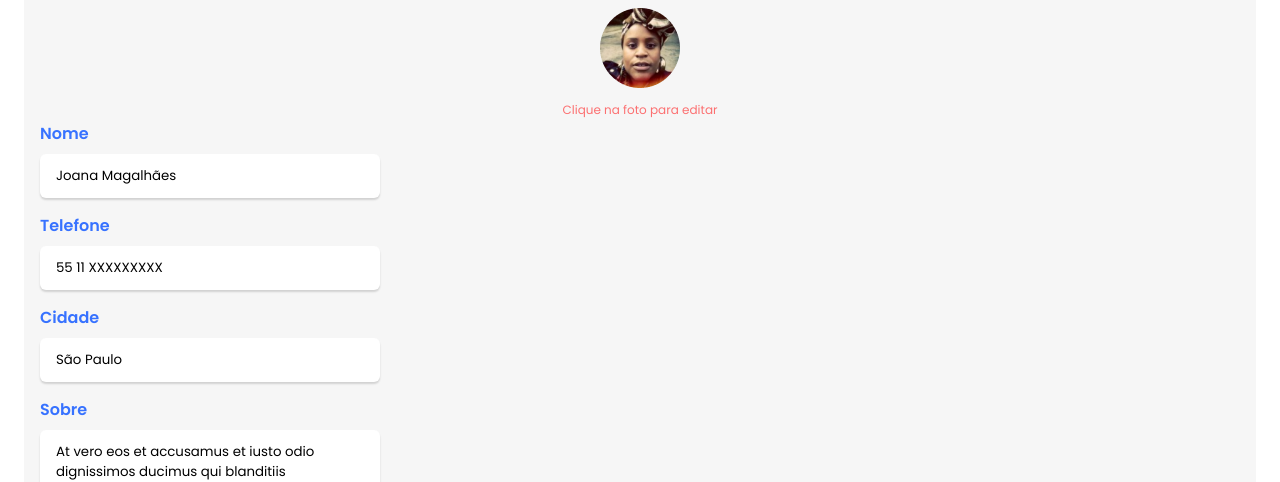
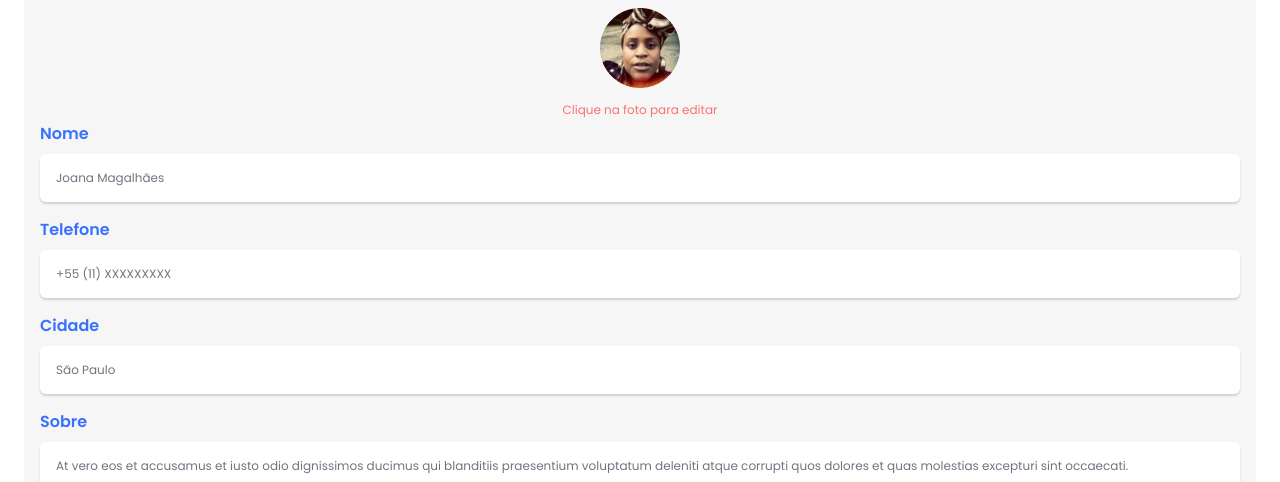
Before and after one commit to paulobarone/adopet, a plain HTML site: page src/pages/perfil.html in a window 1280 px wide. Shown: the part 324-806 px from the top of the page. Drawn offline with Linux system fonts and the light colour scheme.

Commit message:
perfil page textarea bug fix

```diff
--- a/public/styles/global.css
+++ b/public/styles/global.css
@@ -11,9 +11,4 @@
 
 body, button, input, textarea, ::placeholder {
   font-family: 'Poppins', sans-serif;
-  max-width: 312px;
 }
-
-body, button, input, textarea, ::placeholder {
-  font-family: 'Poppins', sans-serif;
-}
--- a/public/styles/perfil.css
+++ b/public/styles/perfil.css
@@ -66,10 +66,27 @@ label {
   outline: none;
   resize: none;
 
+  font-size: 12px;
+  line-height: 24px;
   padding: 12px 12px 12px 16px;
   border-radius: 6px;
+  color: var(--gray);
+  background: var(--white);
   box-shadow: 0px 2px 2px rgba(0, 0, 0, 0.15);
   margin-bottom: 16px;
+}
+
+.input::placeholder {
+  color: var(--gray-200);
+}
+
+.input-textarea {
+  font-size: 12px;
+}
+
+.input-textarea[contenteditable]:empty::before {
+  content: "Fale mais sobre você";
+  color: var(--gray-200);
 }
 
 .button-container {
--- a/src/pages/perfil.html
+++ b/src/pages/perfil.html
@@ -38,16 +38,16 @@
       </div>
 
       <label for="name">Nome</label>
-      <input type="text" class="input" value="Joana Magalhães">
+      <input type="text" class="input" value="Joana Magalhães" placeholder="Insira seu nome">
 
       <label for="fone">Telefone</label>
-      <input type="tel" class="input" value="55 11 XXXXXXXXX">
+      <input type="tel" class="input" value="+55 (11) XXXXXXXXX" placeholder="Insira seu telefone">
 
       <label for="city">Cidade</label>
-      <input type="text" class="input" value="São Paulo">
+      <input type="text" class="input" value="São Paulo" placeholder="Insira sua cidade">
 
       <label for="about">Sobre</label>
-      <textarea cols="70" rows="10" id="about" class="input">At vero eos et accusamus et iusto odio dignissimos ducimus qui blanditiis praesentium voluptatum deleniti atque corrupti quos dolores et quas molestias excepturi sint occaecati.</textarea>
+      <span class="input input-textarea" role="textbox" contenteditable>At vero eos et accusamus et iusto odio dignissimos ducimus qui blanditiis praesentium voluptatum deleniti atque corrupti quos dolores et quas molestias excepturi sint occaecati.</span>
 
       <div class="button-container">
         <button class="button" type="submit">Salvar</button>
```
